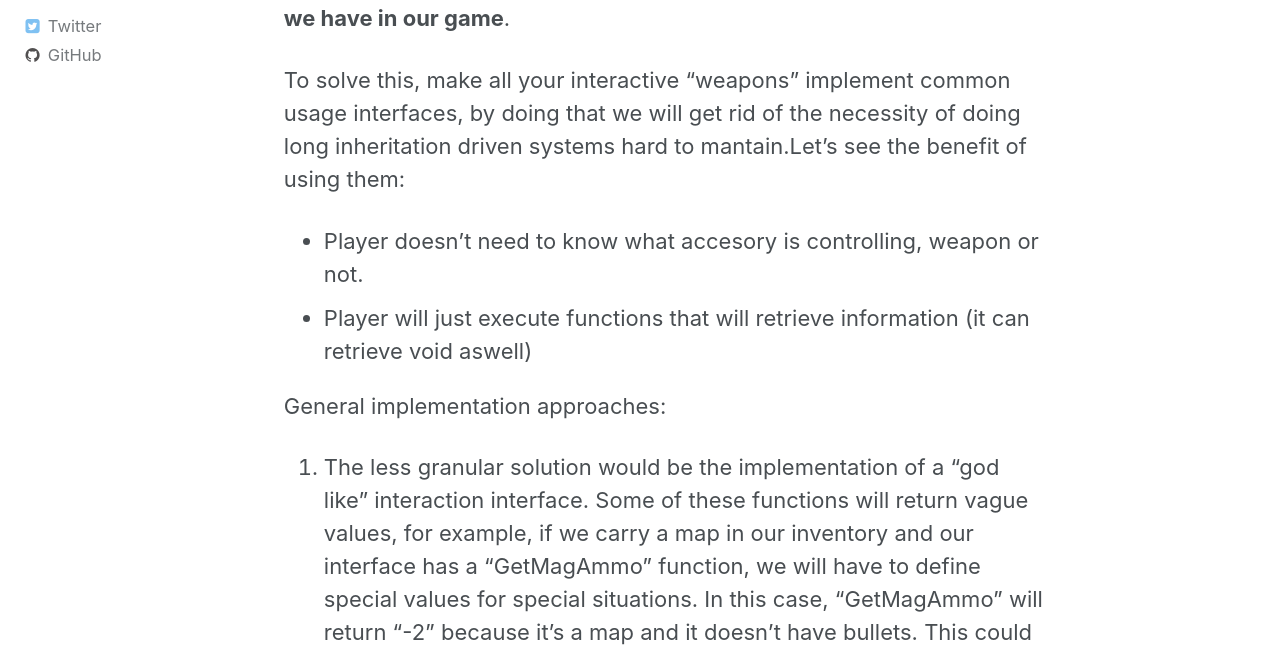
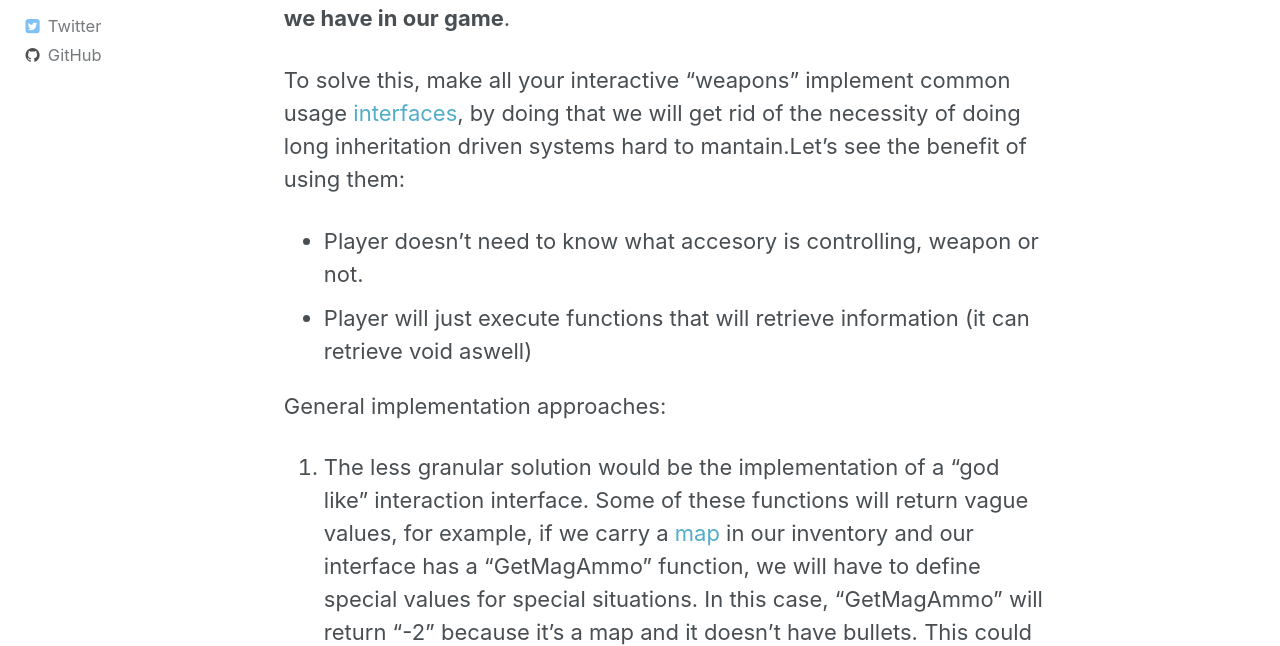
Before and after one commit to vorixo/devtricks, a Jekyll site: the page built from _posts/2018-01-30-weapons-and-coupling.md, in a window 1280 px wide and 1400 px high, scrolled down 3936 px. Shown: the part 193-839 px from the top of the window. Built offline with Jekyll 4.4.1, drawn with Linux system fonts in a browser that asks for light colours; some of the changed lines change nothing that is shown; some of the changed text lies outside the part shown.

Commit message:
[UPDATE] Adding informative url's

```diff
--- a/_posts/2018-01-30-weapons-and-coupling.md
+++ b/_posts/2018-01-30-weapons-and-coupling.md
@@ -76,14 +76,14 @@ Expected result:
 
 Knowing this, if we don't follow a good design scheme **we would be creating a circular dependency with every single interactive "weapon" we have in our game**.
 
-To solve this, make all your interactive "weapons" implement common usage interfaces, by doing that we will get rid of the necessity of doing long inheritation driven systems hard to mantain.Let's see the benefit of using them:
+To solve this, make all your interactive "weapons" implement common usage [interfaces](https://wiki.unrealengine.com/Interfaces_in_C%2B%2B), by doing that we will get rid of the necessity of doing long inheritation driven systems hard to mantain.Let's see the benefit of using them:
 
   * Player doesn't need to know what accesory is controlling, weapon or not.
   * Player will just execute functions that will retrieve information (it can retrieve void aswell)
 
 General implementation approaches:
 
-  1. The less granular solution would be the implementation of a "god like" interaction interface. Some of these functions will return vague values, for example, if we carry a map in our inventory and our interface has a "GetMagAmmo" function, we will have to define special values for special situations. In this case, "GetMagAmmo" will return "-2" because it's a map and it doesn't have bullets. This could be useful aswell for a weapon with unlimited ammo; in that case we could use "-1" as the return failsafe ammo. **Have in mind that all these values would need to be well documented**.
+  1. The less granular solution would be the implementation of a "god like" interaction interface. Some of these functions will return vague values, for example, if we carry a [map](https://en.wikipedia.org/wiki/Map) in our inventory and our interface has a "GetMagAmmo" function, we will have to define special values for special situations. In this case, "GetMagAmmo" will return "-2" because it's a map and it doesn't have bullets. This could be useful aswell for a weapon with unlimited ammo; in that case we could use "-1" as the return failsafe ammo. **Have in mind that all these values would need to be well documented**.
 
   2.  If you prefer a more granular solution, another recommendation would be to split your system in various "as generic as possible" interfaces, so a map won't have to implement a function called "GetMagAmmo". The only expense of this approach would be that you would need to check if the interactible item implements or not said interface oposed to failsafe some values.
 
```
